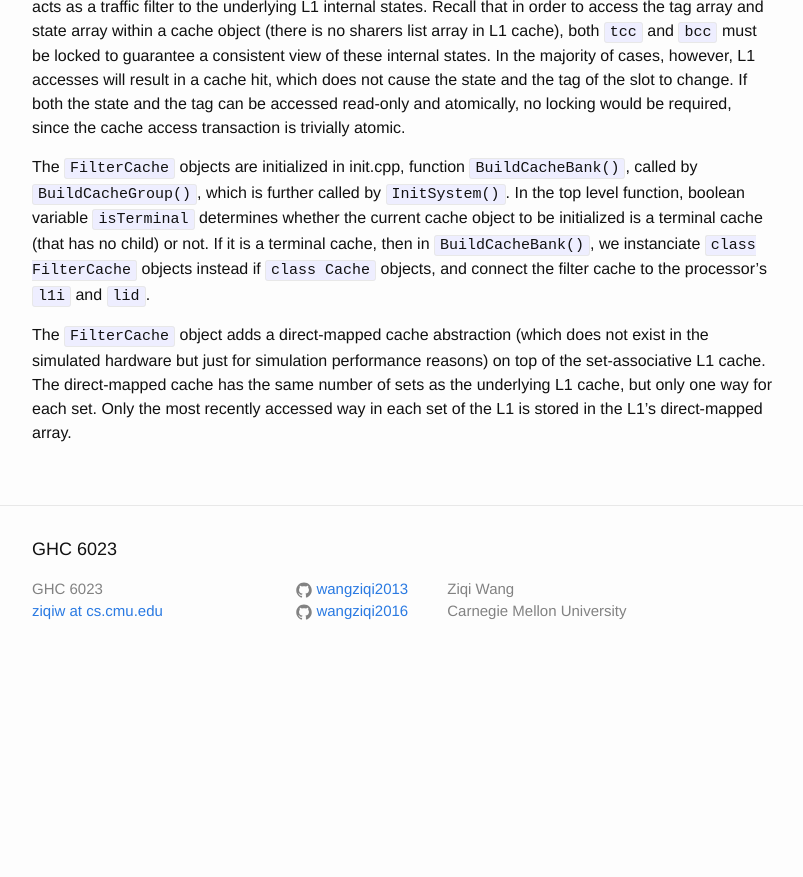
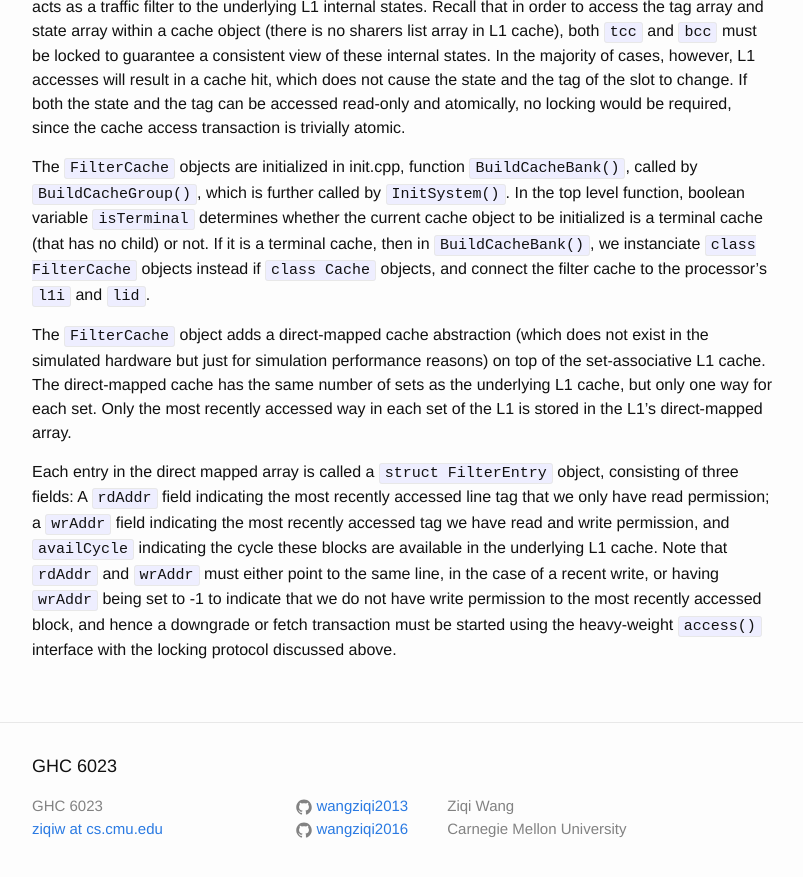
Before and after one commit to wangziqi2013/wangziqi2013.github.io, a Jekyll site: the page built from _posts/2020-01-09-understand-zsim-cache-cc.markdown, in a window 1280 px wide and 900 px high, scrolled down 7945 px. Shown: the top 877 px of the window, without its empty margins (238-1041 px from the left). Built offline with Jekyll 4.4.1, drawn with Linux system fonts in a browser that asks for light colours; before the commit the page ends 8628 px from its top, so only the background shows below that.

Commit message:
Adding filter entry

```diff
--- a/_posts/2020-01-09-understand-zsim-cache-cc.markdown
+++ b/_posts/2020-01-09-understand-zsim-cache-cc.markdown
@@ -311,3 +311,11 @@ The `FilterCache` object adds a direct-mapped cache abstraction (which does not
 for simulation performance reasons) on top of the set-associative L1 cache. The direct-mapped cache has the same number
 of sets as the underlying L1 cache, but only one way for each set. Only the most recently accessed way in each set of
 the L1 is stored in the L1's direct-mapped array.
+
+Each entry in the direct mapped array is called a `struct FilterEntry` object, consisting of three fields: A `rdAddr` field
+indicating the most recently accessed line tag that we only have read permission; a `wrAddr` field indicating the most
+recently accessed tag we have read and write permission, and `availCycle` indicating the cycle these blocks are available
+in the underlying L1 cache. Note that `rdAddr` and `wrAddr` must either point to the same line, in the case of a recent
+write, or having `wrAddr` being set to -1 to indicate that we do not have write permission to the most recently accessed
+block, and hence a downgrade or fetch transaction must be started using the heavy-weight `access()` interface with the
+locking protocol discussed above.
```
